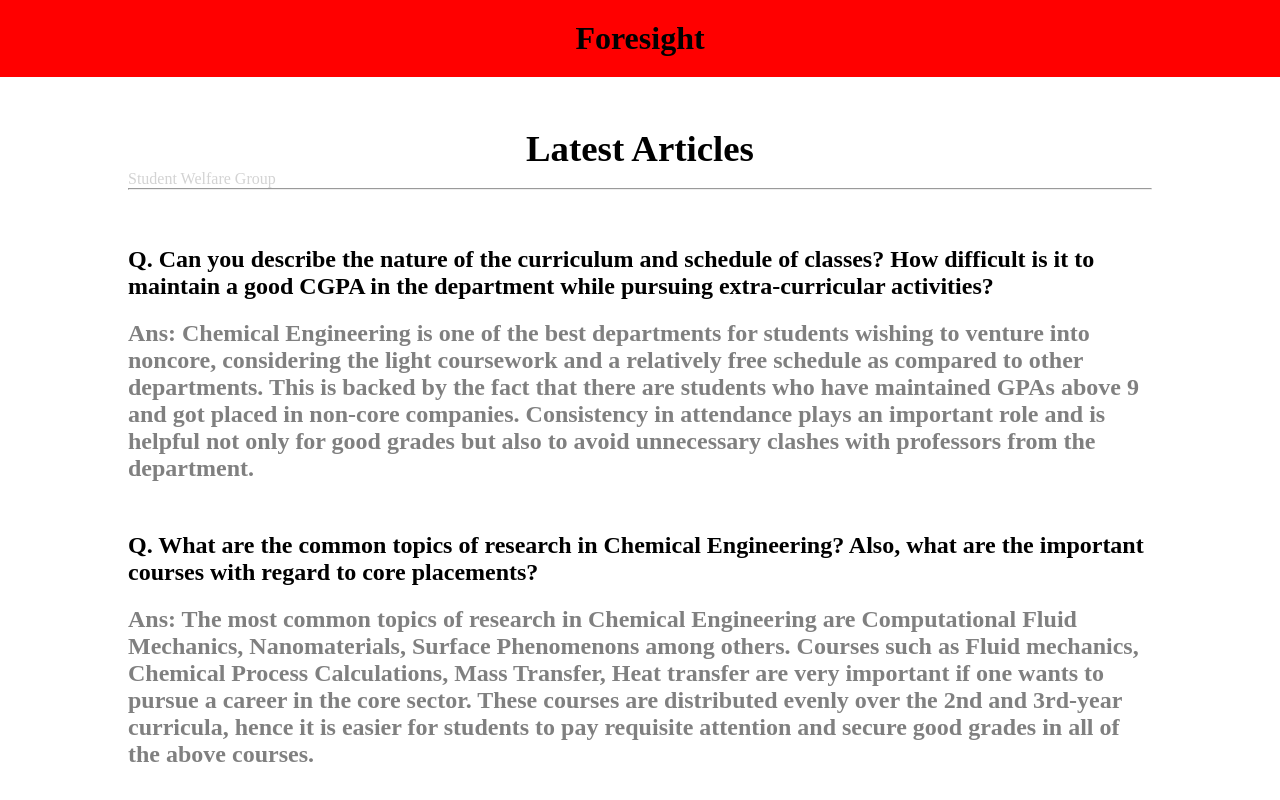
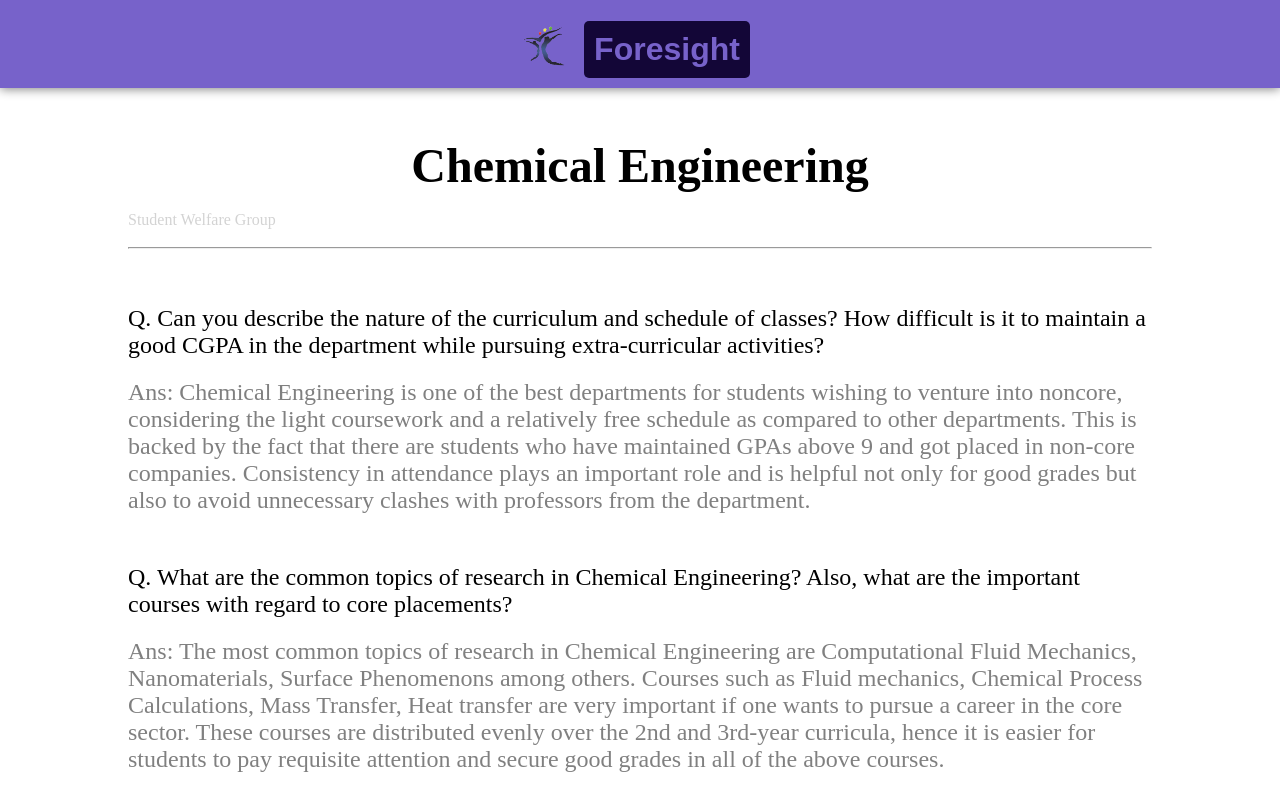
Before and after one commit to aglesemsepadhunga/foresight, a plain HTML site: page index.html in a window 1280 px wide. Shown: the top 800 px of the page. Drawn offline with Linux system fonts and the light colour scheme.

Commit message:
second commit

```diff
--- a/index.html
+++ b/index.html
@@ -3,20 +3,35 @@
   <head>
     <meta charset="utf-8">
     <title>Foresight</title>
+     <link rel="icon" href="logo.png" type="image/png" sizes="20x20">
     <style media="screen">
       *{
         margin: 0;
         padding: 0;
       }
       header{
-        background-color: red;
-        padding: 20px;
+        background-color: #7762ca;
+        padding: 10px;
         text-align: center;
+        box-shadow: 0 1px 10px grey;
+      }
+      header img{
+        position: relative;
+        top: 10px;
+        right: 10px;
+      }
+      header h1{
+        display: inline-block;
+        background-color: #130637;
+        color: #7762ca;
+        border-radius: 5px;
+        padding: 10px;
+        font-family: Arial, Helvetica, sans-serif;
+        font-weight: 800;
       }
       #top{
-        font-size: 2.3em;
+        font-size: 3em;
         text-align: center;
-
       }
       #swglink{
         text-decoration: none;
@@ -34,17 +49,19 @@
       }
       main h2{
         margin: 20px auto;
+        font-weight: normal;
       }
     </style>
   </head>
   <body>
     <header>
+      <img src="logo.png" height="50px" width="50px" alt="">
       <h1>Foresight</h1>
     </header>
     <main>
-      <h1 id="top">Latest Articles</h1>
-      <a id="swglink" href="google.com/">Student Welfare Group</a>
-      <hr><br><br>
+      <h1 id="top">Chemical Engineering</h1><br>
+      <a id="swglink" href="https://www.facebook.com/SWGIITKGP">Student Welfare Group</a>
+      <br><br><hr><br><br>
       <h2>Q. Can you describe the nature of the curriculum and schedule of classes? How difficult is it to maintain a good CGPA in the department while pursuing extra-curricular activities?</h2>
       <h2 class="ans">Ans: Chemical Engineering is one of the best departments for students wishing to venture into noncore, considering the light coursework and a relatively free schedule as compared to other departments. This is backed by the fact that there are students who have maintained GPAs above 9 and got placed in non-core companies. Consistency in attendance plays an important role and is helpful not only for good grades but also to avoid unnecessary clashes with professors from the department.</h2>
       <h2>Q. What are the common topics of research in Chemical Engineering? Also, what are the important courses with regard to core placements?</h2>
```
Also changed, not shown: logo.png (added).
